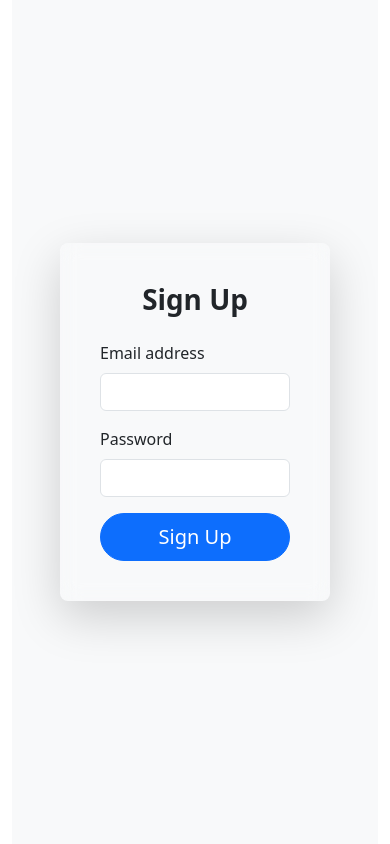
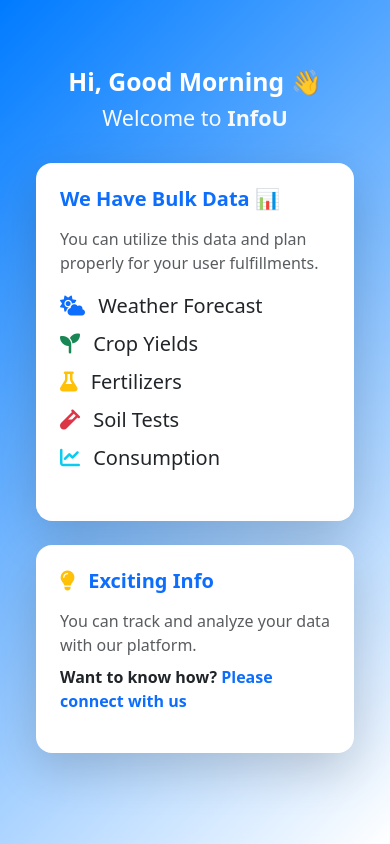
Before and after one commit to vamsi7874/infou, an Angular app in the folder infou/: page / in a window 390 px wide. Built offline with nearby package versions, Linux system fonts and the light colour scheme.

Commit message:
added : fontawesome link,responsiveness added

```diff
--- a/infou/src/app/components/home/home.component.css
+++ b/infou/src/app/components/home/home.component.css
@@ -12,8 +12,6 @@
   border: none;
 }
 
-
-
 /* @media screen and (max-width: 768px) {
   .bg-image {
     background-position: center top;
@@ -22,15 +20,25 @@
   } */
 /* } */
 
-@media screen and (max-width : 768px) {
-  .card-body{
+
+@media screen and (max-width: 768px) {
+  .card-body {
     background-color: transparent;
   }
-  .bg-image {
+
+}
+
+.bg-image {
   background-image: url("../../../assests/mainlogo.jpeg");
+  background-position: center;
   background-repeat: no-repeat;
-  background-position: center;
   background-size: cover;
 }
 
+@media (max-width: 991.98px) {
+  .form-section {
+    background-image: url("../../../assests/mainlogo.jpeg");
+    background-size: cover;
+    background-position: center;
+  }
 }
--- a/infou/src/app/components/home/home.component.html
+++ b/infou/src/app/components/home/home.component.html
@@ -1,28 +1,13 @@
-@if(!isSignedUp()){
+@if (!isSignedUp()) {
+<div class="container-fluid vh-100">
+  <div class="row w-100 h-100">
+    <div class="d-none w-50 d-lg-block col-lg-8 bg-image"></div>
 
-<div
-  class="container-fluid vh-100 d-flex justify-content-center align-items-center"
->
-  <div class="row w-100 h-100">
-    <!-- Content for image shown on login or signup -->
-    <div
-      class="d-none d-lg-block col-lg-8 bg-image"
-    >
-      <img
-    src="../../../assests/mainlogo.jpeg"
-    alt="logo"
-    class="img-fluid"
-    style="width: 100%; height: auto;"
-  />
-    </div>
-
-    <!-- Content for form -->
-    <div
-      class="col-12 col-lg-4 bg-image d-flex justify-content-center align-items-center bg-light p-5"
-    >
-      <div class="card p-4 shadow-lg bg-white bg-opacity-10 rounded-3 w-100">
+    <!-- Form Section -->
+    <div class="col-12 col-lg-4 d-flex justify-content-center align-items-center p-4 form-section">
+      <div class="card p-4 shadow-lg bg-white rounded-3 w-100" style="max-width: 400px;">
         <div class="card-body">
-          <h1 class="card-title text-center text-4xl fw-bold mb-4">Sign Up</h1>
+          <h1 class="card-title text-center fw-bold mb-4">Sign Up</h1>
           <form (ngSubmit)="onSubmit()">
             <div class="mb-3">
               <label for="email" class="form-label">Email address</label>
@@ -61,7 +46,6 @@
     </div>
   </div>
 </div>
-
-}@else{
- <app-signedupscrren></app-signedupscrren>
+} @else {
+<app-signedupscrren></app-signedupscrren>
 }
--- a/infou/src/app/components/home/home.component.ts
+++ b/infou/src/app/components/home/home.component.ts
@@ -25,7 +25,7 @@
 
   email = signal('');
   password = signal('');
-  isSignedUp = signal(false);
+  isSignedUp = signal(true);
 
   // signUppayload = this.homeService.signUpPayload
 
--- a/infou/src/app/components/signedupscrren/signedupscrren.component.css
+++ b/infou/src/app/components/signedupscrren/signedupscrren.component.css
@@ -0,0 +1,3 @@
+.bg-gradient-custom {
+  background: linear-gradient(135deg, #007bff 0%, #ffffff 100%);
+}
--- a/infou/src/app/components/signedupscrren/signedupscrren.component.html
+++ b/infou/src/app/components/signedupscrren/signedupscrren.component.html
@@ -1,3 +1,31 @@
-<div class="vh-100 vw-100 bg-image">
+<div class="vh-100 vw-100 d-flex flex-column justify-content-center align-items-center bg-gradient-custom text-dark p-4">
+  <div class="text-center mb-4">
+    <h2 class="fw-bold text-white">Hi, Good Morning 👋</h2>
+    <h4 class="text-light">Welcome to <span class="fw-bold">InfoU</span></h4>
+  </div>
 
+  <div class="row w-100">
+    <div class="col-12 col-lg-6 mb-4">
+      <div class="card shadow-lg border-0 rounded-4 p-4 h-100">
+        <h5 class="mb-3 text-primary fw-bold">We Have Bulk Data 📊</h5>
+        <p class="text-muted">
+          You can utilize this data and plan properly for your user fulfillments.
+        </p>
+        <ul class="list-unstyled fs-5">
+          <li class="mb-2"><i class="fas fa-cloud-sun text-primary me-2"></i> Weather Forecast</li>
+          <li class="mb-2"><i class="fas fa-seedling text-success me-2"></i> Crop Yields</li>
+          <li class="mb-2"><i class="fas fa-flask text-warning me-2"></i> Fertilizers</li>
+          <li class="mb-2"><i class="fas fa-vial text-danger me-2"></i> Soil Tests</li>
+          <li class="mb-2"><i class="fas fa-chart-line text-info me-2"></i> Consumption</li>
+        </ul>
+      </div>
+    </div>
+    <div class="col-12 col-lg-6 mb-4">
+      <div class="card shadow-lg border-0 rounded-4 p-4 h-100">
+        <h5 class="mb-3 text-primary fw-bold"><i class="fas fa-lightbulb text-warning me-2"></i> Exciting Info</h5>
+        <p class="text-muted mb-2">You can track and analyze your data with our platform.</p>
+        <p class="fw-semibold">Want to know how? <span class="text-primary">Please connect with us</span></p>
+      </div>
+    </div>
+  </div>
 </div>
--- a/infou/src/index.html
+++ b/infou/src/index.html
@@ -6,6 +6,8 @@
   <base href="/">
   <meta name="viewport" content="width=device-width, initial-scale=1">
   <link rel="icon" type="image/x-icon" href="favicon.ico">
+  <link href="https://cdnjs.cloudflare.com/ajax/libs/font-awesome/6.5.0/css/all.min.css" rel="stylesheet">
+
 </head>
 <body>
   <app-root></app-root>
```
